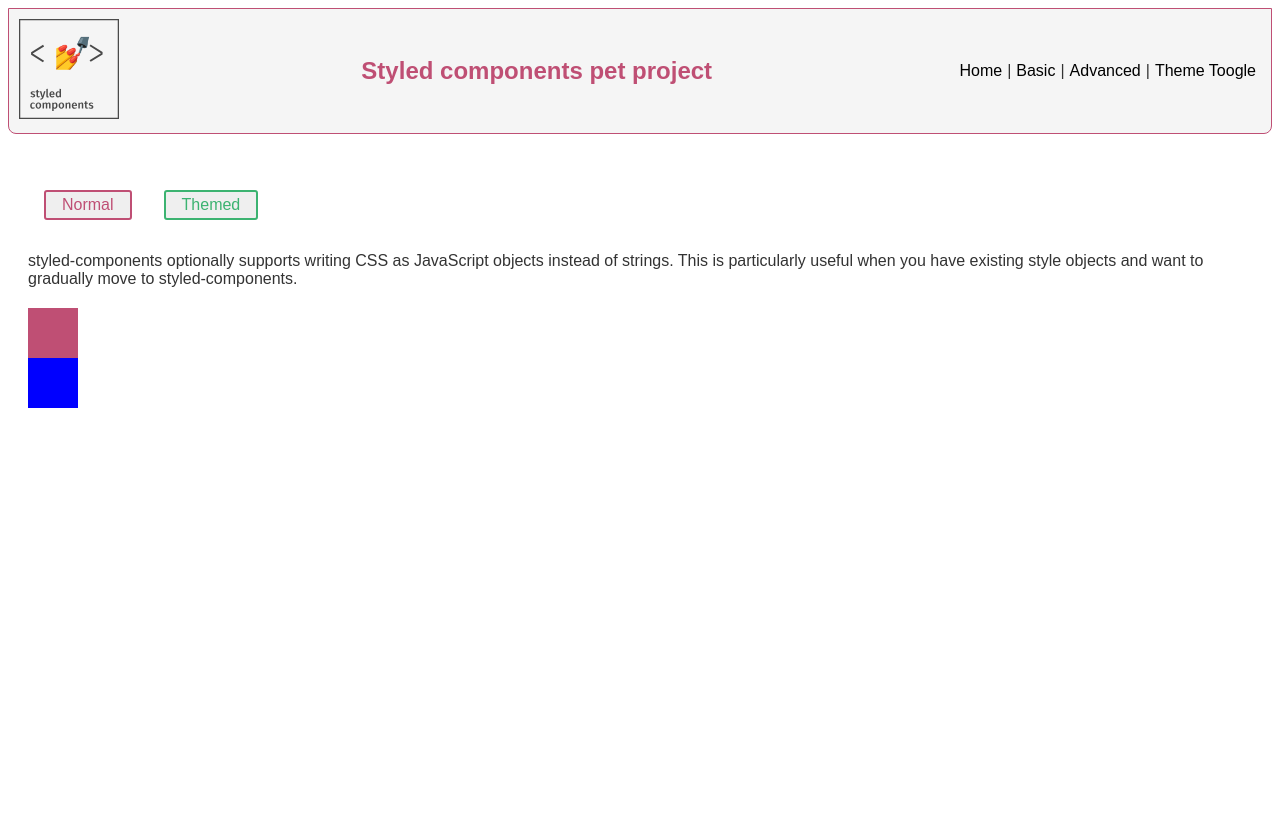
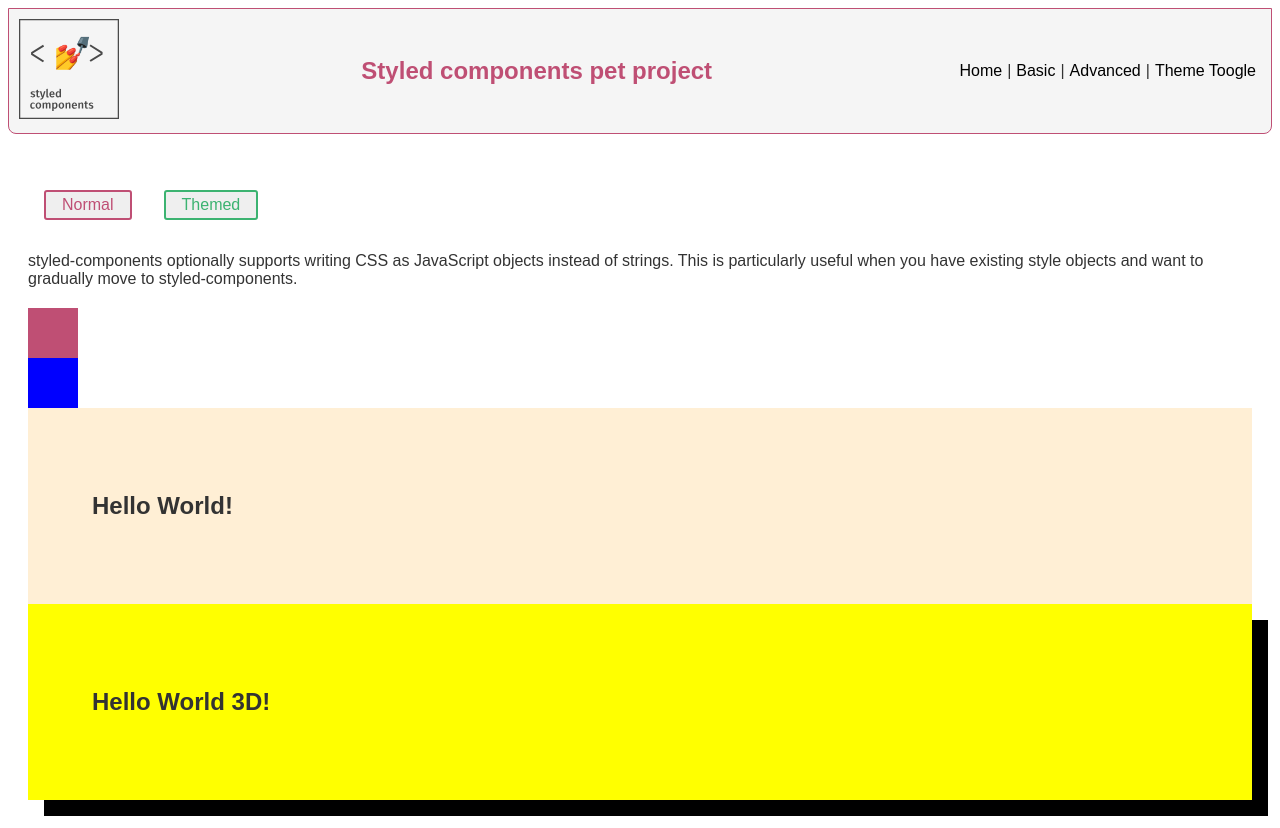
Before and after one commit to Alozi/styled-components, a React (Vite) app: page /advanced in a window 1280 px wide. Before the commit the page ends 800 px from the top, so only its background shows below. Built offline with nearby package versions, Linux system fonts and the light colour scheme.

Commit message:
Use css from styled-components library

```diff
--- a/src/pages/Advanced.jsx
+++ b/src/pages/Advanced.jsx
@@ -1,4 +1,4 @@
-import styled, { ThemeProvider } from "styled-components";
+import styled, { ThemeProvider, css } from "styled-components";
 
 const Container = styled.div`
   padding: 20px;
@@ -43,6 +43,18 @@ const PropsBox = styled.div((props) => ({
   width: "50px",
 }));
 
+const Wrapper = styled.section`
+  padding: 4rem;
+  marfing: 2rem;
+  background-color: ${({ color }) => (color ? color : "papayawhip")};
+  ${({ is3D }) =>
+    is3D &&
+    css`
+      background-color: yellow;
+      box-shadow: 1rem 1rem black;
+    `}
+`;
+
 export default function Advanced() {
   return (
     <Container>
@@ -63,6 +75,12 @@ export default function Advanced() {
         <Box />
         <PropsBox $background="blue" />
       </div>
+      <Wrapper>
+        <h1>Hello World!</h1>
+      </Wrapper>
+      <Wrapper is3D={true}>
+        <h1>Hello World 3D!</h1>
+      </Wrapper>
     </Container>
   );
 }
```
